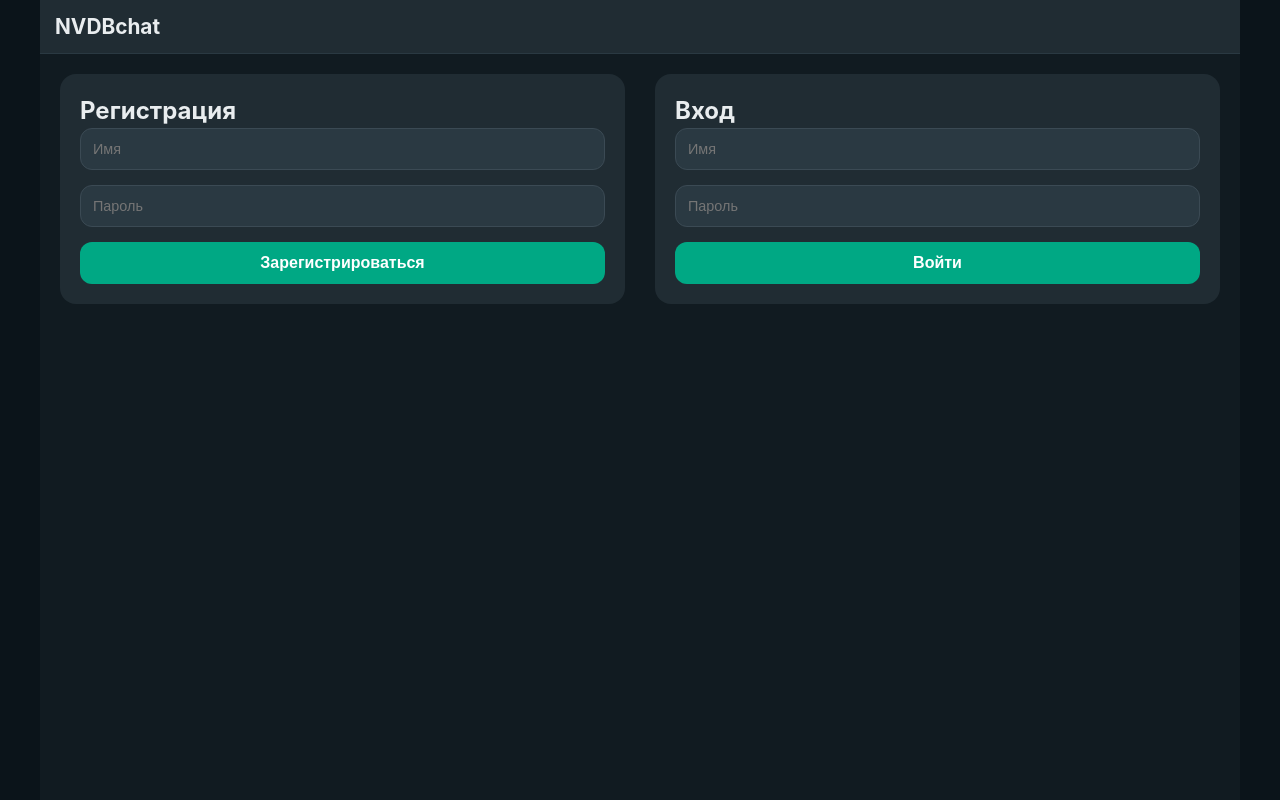
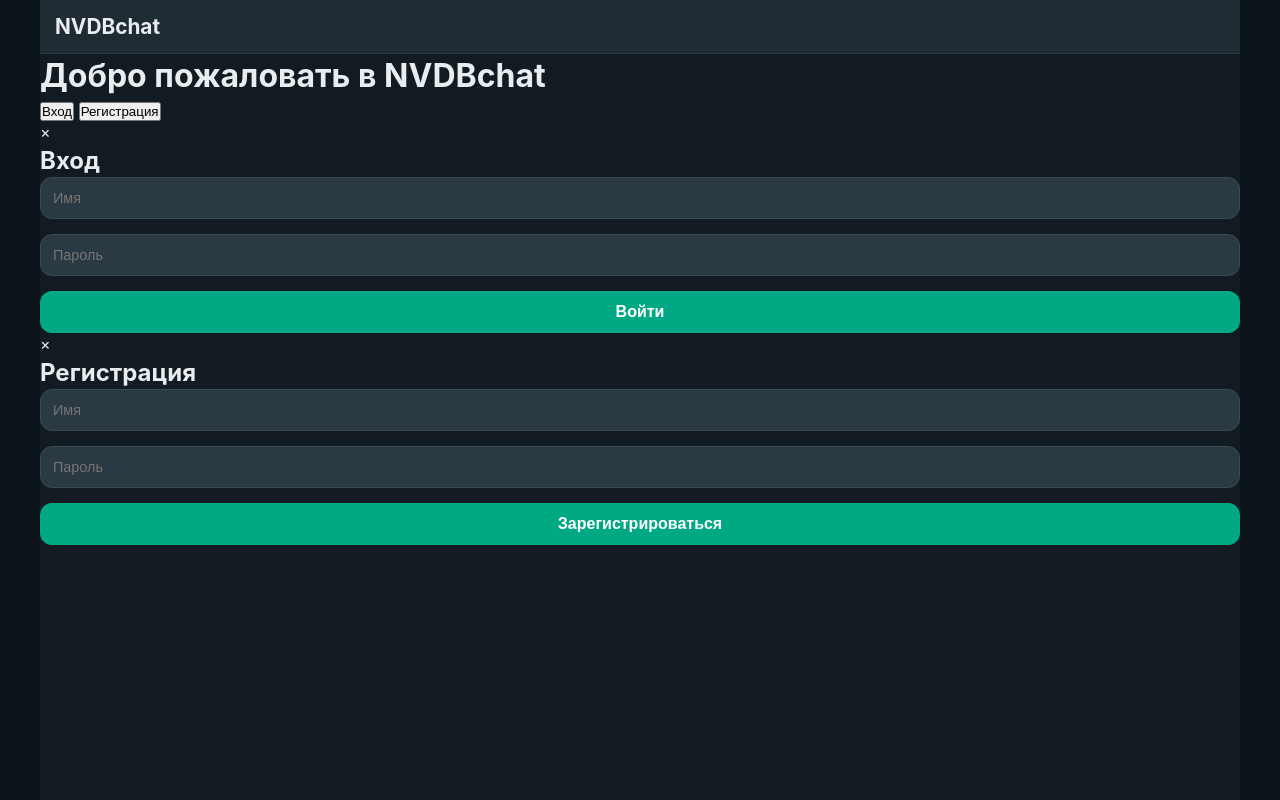
Before and after one commit to Dan202667/NVDBchat, a Flask app: page / in a window 1280 px wide. Run offline with Flask 3, Linux system fonts and the light colour scheme.

Commit message:
Исправлены: модальные окна входа/регистрации и поле ввода в чате

```diff
--- a/templates/chat.html
+++ b/templates/chat.html
@@ -12,7 +12,7 @@
 {% endblock %}
 
 {% block content %}
-<div class="chat-container">
+<div class="chat-page">
     <div class="chat-header">
         <div class="chat-avatar" style="width: 40px; height: 40px;">
             {% if chat.type == 'group' %}
--- a/templates/index.html
+++ b/templates/index.html
@@ -1,21 +1,18 @@
 {% extends "base.html" %}
 
 {% block content %}
-<div class="forms">
-    <div class="register">
-        <h2>Регистрация</h2>
-        <form method="POST" action="{{ url_for('register') }}">
-            <div class="form-group">
-                <input type="text" name="name" placeholder="Имя" required>
-            </div>
-            <div class="form-group">
-                <input type="password" name="password" placeholder="Пароль" required>
-            </div>
-            <button type="submit" class="btn">Зарегистрироваться</button>
-        </form>
+<div class="welcome-container">
+    <h1>Добро пожаловать в NVDBchat</h1>
+    <div class="welcome-buttons">
+        <button class="btn-large" onclick="openModal('loginModal')">Вход</button>
+        <button class="btn-large" onclick="openModal('registerModal')">Регистрация</button>
     </div>
+</div>
 
-    <div class="login">
+<!-- Модальное окно входа -->
+<div id="loginModal" class="modal">
+    <div class="modal-content">
+        <span class="close" onclick="closeModal('loginModal')">&times;</span>
         <h2>Вход</h2>
         <form method="POST" action="{{ url_for('login') }}">
             <div class="form-group">
@@ -28,4 +25,36 @@
         </form>
     </div>
 </div>
+
+<!-- Модальное окно регистрации -->
+<div id="registerModal" class="modal">
+    <div class="modal-content">
+        <span class="close" onclick="closeModal('registerModal')">&times;</span>
+        <h2>Регистрация</h2>
+        <form method="POST" action="{{ url_for('register') }}">
+            <div class="form-group">
+                <input type="text" name="name" placeholder="Имя" required>
+            </div>
+            <div class="form-group">
+                <input type="password" name="password" placeholder="Пароль" required>
+            </div>
+            <button type="submit" class="btn">Зарегистрироваться</button>
+        </form>
+    </div>
+</div>
+
+<script>
+function openModal(id) {
+    document.getElementById(id).style.display = "block";
+}
+function closeModal(id) {
+    document.getElementById(id).style.display = "none";
+}
+// Закрыть модалку при клике вне её
+window.onclick = function(event) {
+    if (event.target.classList.contains('modal')) {
+        event.target.style.display = "none";
+    }
+}
+</script>
 {% endblock %}
```
Also changed, not shown: static/style.css (+45 -0 lines).
